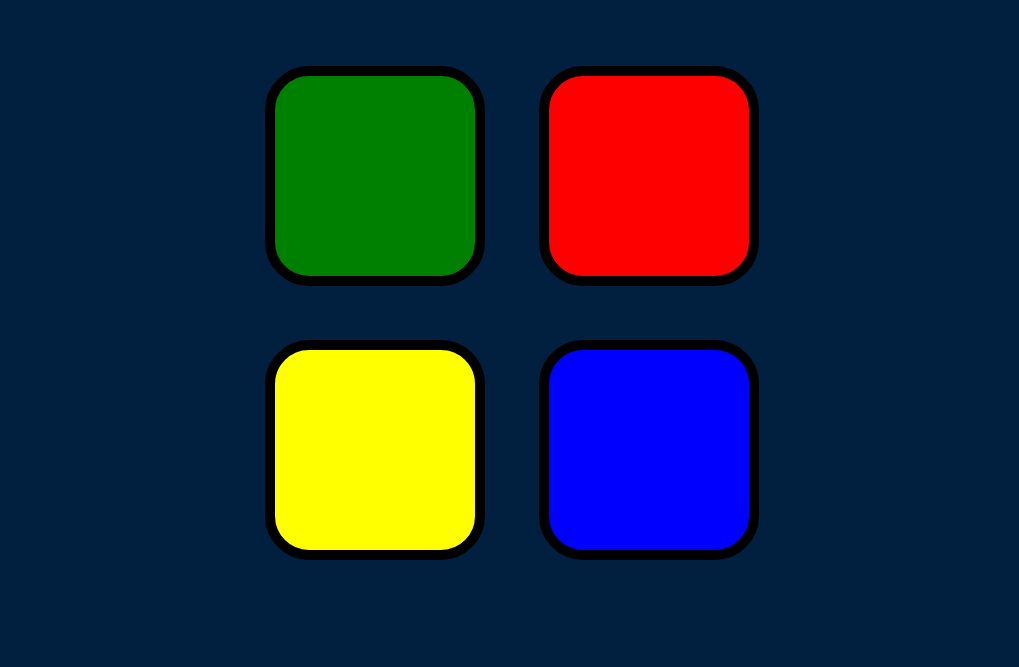
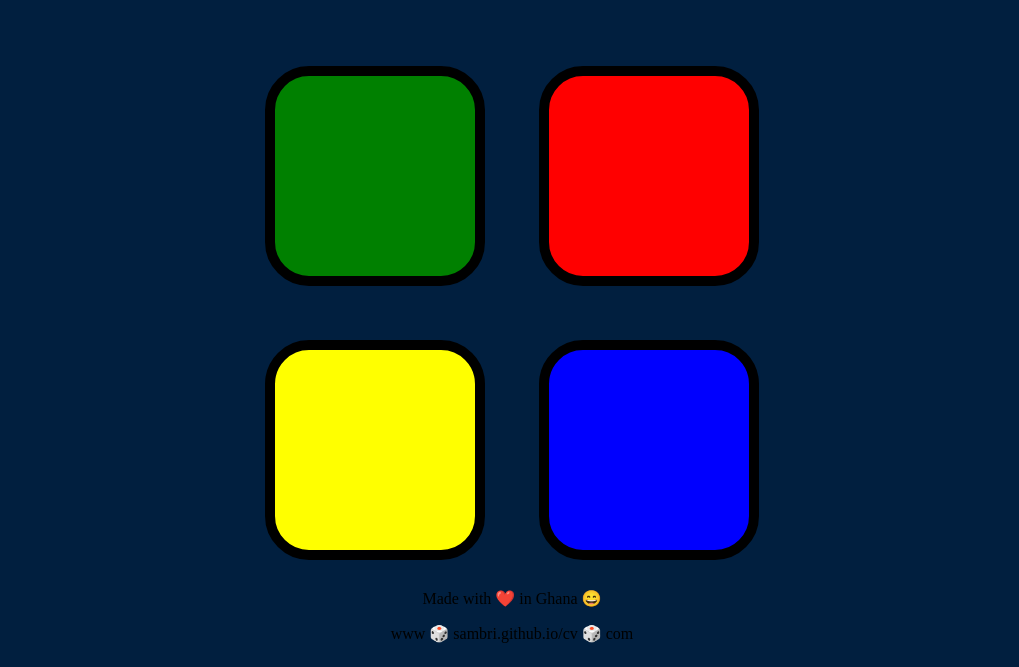
Before and after one commit to SamBri/simongame, a plain HTML site: page index.html in a window 1280 px wide. Shown: the part 133-800 px from the top of the page, without its empty margins (128-1147 px from the left). Drawn offline with nearby package versions, Linux system fonts and the light colour scheme.

Commit message:
update on footer section

```diff
--- a/index.html
+++ b/index.html
@@ -38,6 +38,13 @@
 <script src="https://ajax.googleapis.com/ajax/libs/jquery/3.3.1/jquery.min.js"></script>
 <script src="game.js" charset="utf-8"></script>
 
+<footer>
+
+  Made with ❤️ in Ghana 😄 <p>
+      www 🎲 sambri.github.io/cv 🎲 com
+      </p>
+</footer>
+
 </body>
 
 </html>
```
